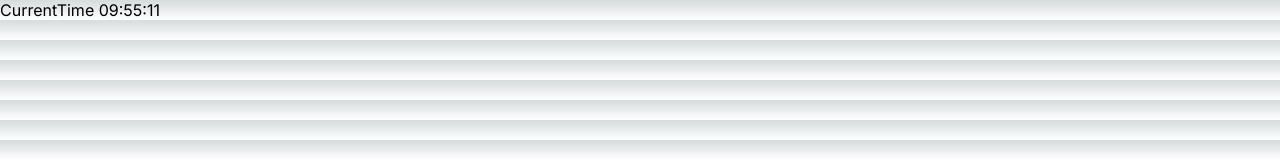
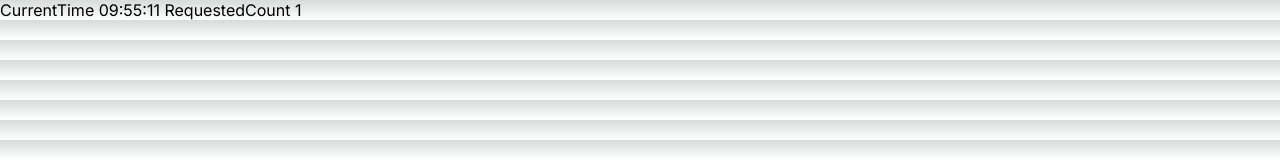
Before and after one commit to POKENA7/next-cache-test, a Next.js app in the folder my-app/: page / in a window 1280 px wide. Shown: the top 160 px of the page. Built offline with nearby package versions, Linux system fonts and the light colour scheme.

Commit message:
検証用コード追加

```diff
--- a/my-app/src/app/Time.tsx
+++ b/my-app/src/app/Time.tsx
@@ -1,9 +1,13 @@
 import getCurrentTime from "@/app/api/currentTime/getCurrentTime";
 
 const Time = async () => {
-  const currentTime = await getCurrentTime();
+  const { currentTime, requestedCount } = await getCurrentTime();
 
-  return <div>CurrentTime {currentTime}</div>;
+  return (
+    <div>
+      CurrentTime {currentTime} RequestedCount {requestedCount}
+    </div>
+  );
 };
 
 export default Time;
--- a/my-app/src/app/api/currentTime/getCurrentTime.ts
+++ b/my-app/src/app/api/currentTime/getCurrentTime.ts
@@ -10,7 +10,7 @@ export default async function getCurrentTime() {
     throw new Error("Something went wrong!");
   }
 
-  const currentTime = await res.json();
+  const { currentTime, requestedCount } = await res.json();
 
-  return currentTime;
+  return { currentTime, requestedCount };
 }
--- a/my-app/src/app/api/currentTime/route.ts
+++ b/my-app/src/app/api/currentTime/route.ts
@@ -1,4 +1,6 @@
 import { NextRequest, NextResponse } from "next/server";
+
+let requestedCount = 0;
 
 const getCurrentTime = async () => {
   let d = new Date();
@@ -9,7 +11,9 @@ const getCurrentTime = async () => {
   const currentTime = hour + ":" + minute + ":" + seconds;
   console.log(currentTime);
 
-  return currentTime;
+  requestedCount++;
+
+  return { currentTime, requestedCount };
 };
 
 export async function GET(_req: NextRequest) {
```
